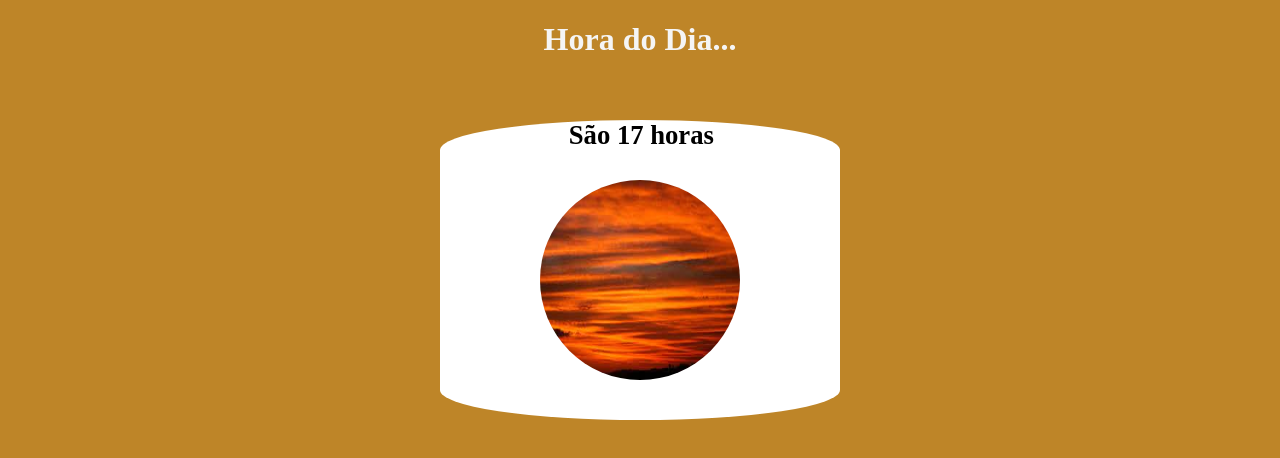
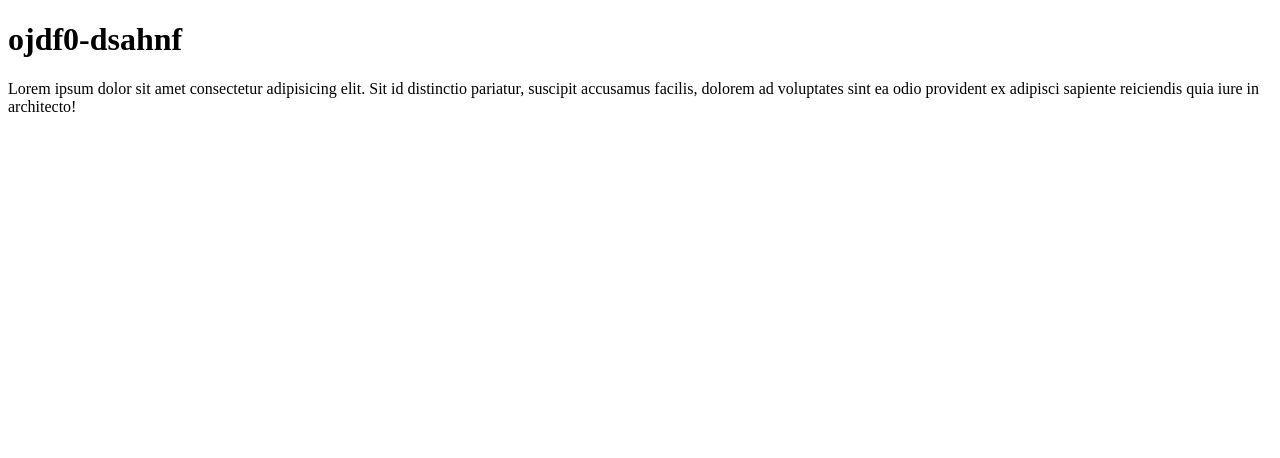
Before and after one commit to SantoDoMau/SantoDoMau.github.io, a plain HTML site: page index.html in a window 1280 px wide. Drawn offline with Linux system fonts and the light colour scheme.

Commit message:
Add files via upload

```diff
--- a/index.html
+++ b/index.html
@@ -1,88 +1,12 @@
 <!DOCTYPE html>
-<html lang="pt-br">
+<html lang="en">
 <head>
     <meta charset="UTF-8">
-    <meta http-equiv="X-UA-Compatible" content="IE=edge">
     <meta name="viewport" content="width=device-width, initial-scale=1.0">
-    <title>Ex 1</title>
-    <style>
-        body{
-            background-color:rgb(190, 133, 40);
-        }
-        div#retangulo{
-            position: relative;
-            width: 400px;
-            height: 300px;
-            margin: 20px 0;
-            border-radius: 50% / 10%;
-            color: black;
-            text-align: center;
-            text-indent: .1em;
-            background: white;
-            position: absolute;
-            left: 50%;
-            margin-left: -200px;
-            margin-top: 40px;
-            font-family: 'Times New Roman', Times, serif;
-            font-size: 20pt;
-        }
-        h1{
-            color: whitesmoke;
-            text-align: center;
-        }
-        img{
-            width: 200px;
-            height: 200px;
-            border-radius: 50%;
-            position: absolute;
-            left: 50%;
-            margin-left: -100px;
-            margin-top: 100px;
-        }
-    </style>
+    <title>Document</title>
 </head>
-<body id="corpo">
-    <h1> <strong>Hora do Dia...</strong></h1>
-
-    <div id="retangulo">
-
-    </div>
-
-    <img src="dia.jpg" alt="dia" id="imagem">
-
-
-    <script>
-        var ret = document.getElementById('retangulo');
-        var corpo = document.getElementById('corpo');
-        var imagem = document.getElementById('imagem');
-        var data = new Date();
-        var hora = data.getHours();
-
-        addEventListener(data.getMinutes() == '00', mudar(hora, ret));
-
-        function mudar(hour, divi){
-            if(hour >= 7 && hour < 12){
-                corpo.style.background = 'aquamarine';
-                ret.style.textAlign = 'center'
-                ret.innerHTML = ' <strong> São '+ hour + ' horas <strong>';
-                imagem.src = 'dia.jpg';
-            }
-            if(hour >= 12 && hour < 18){
-                corpo.style.background = 'rgb(190, 133, 40)';
-                ret.style.textAlign = 'center'
-                ret.innerHTML = '<strong> São '+ hour + ' horas <strong>';
-                imagem.src = 'tarde.jpeg';
-            }
-            if(hour >= 18 && hour < 24){
-                corpo.style.background = 'grey';
-                ret.style.textAlign = 'center'
-                ret.innerHTML = '<strong> São '+ hour + ' horas <strong>';
-                imagem.src = 'noite.jpeg'
-            }
-        }
-
-
-    </script>
-
+<body>
+    <h1>ojdf0-dsahnf</h1>
+    <p>Lorem ipsum dolor sit amet consectetur adipisicing elit. Sit id distinctio pariatur, suscipit accusamus facilis, dolorem ad voluptates sint ea odio provident ex adipisci sapiente reiciendis quia iure in architecto!</p>
 </body>
 </html>
```
